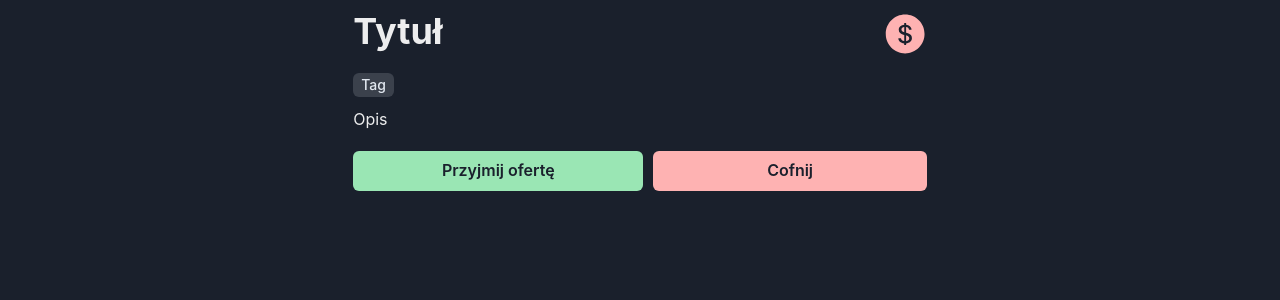
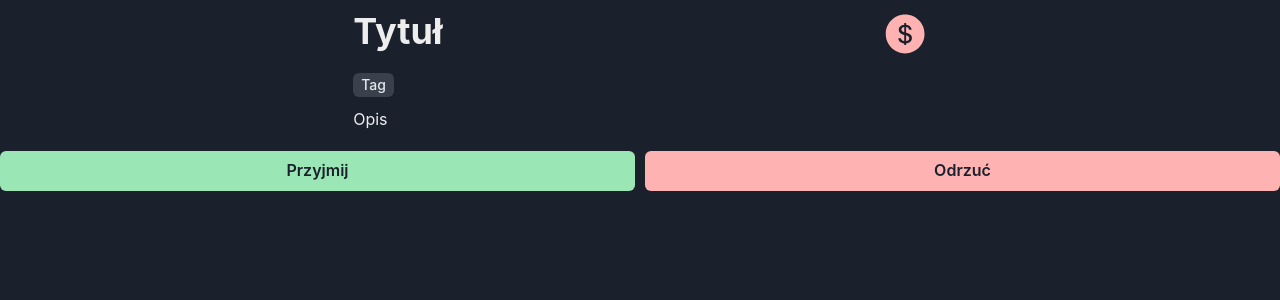
Before and after one commit to HelpNowOfficialProject/HelpNow, a React (Create React App) app: page /post/1 in a window 1280 px wide. Shown: the top 300 px of the page. Built offline with nearby package versions, Linux system fonts and the light colour scheme; no server answers; sample sign-in values are in the browser's storage.

Commit message:
Change button text

```diff
--- a/src/components/Post/Post.tsx
+++ b/src/components/Post/Post.tsx
@@ -15,12 +15,7 @@ export default function Post() {
   return (
     <>
       <Container>
-                <Flex
-                    className="titleBox"
-                    mt={`10px`}
-                    mb={`15px`}
-                    flexDir={`row`}
-                >
+        <Flex className="titleBox" mt={`10px`} mb={`15px`} flexDir={`row`}>
           <Heading width={`100%`}>Tytuł</Heading>
           {/* //TODO - Title loading */}
           <AiFillDollarCircle size={`3em`} color={`#FEB2B2`} />
@@ -36,25 +31,17 @@ export default function Post() {
         </Box>
         {/* //TODO - Maybe map */}
         {/* //TODO - Killometer indicator */}
+      </Container>
       <Flex className="buttonBox" width={`100%`} gap={`10px`}>
-                    <Button
-                        className="takeOfferBtn"
-                        width={`100%`}
-                        colorScheme={`green`}
-                    >
-                        Przyjmij ofertę
+        <Button className="takeOfferBtn" width={`100%`} colorScheme={`green`}>
+          Przyjmij
         </Button>
-                    <Link to={`/`} style={{ width: `100%` }}>
-                        <Button
-                            className="denyOfferBtn"
-                            width={`100%`}
-                            colorScheme={`red`}
-                        >
-                            Cofnij
+        {/* <Link to={`/`} style={{ width: `100%` }}> */}
+        <Button className="denyOfferBtn" width={`100%`} colorScheme={`red`}>
+          Odrzuć
         </Button>
-                    </Link>
+        {/* </Link> */}
       </Flex>
-            </Container>
     </>
   );
 }
```
Also changed, not shown: 1 other file (tests, documents, lock files or other folders). Lines whose indentation alone changed are shown as unchanged.
